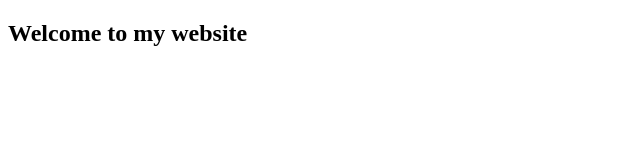
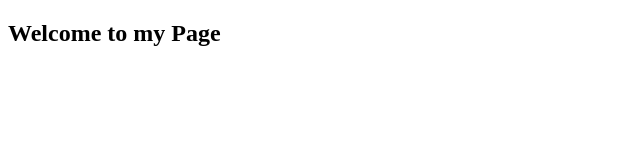
Before and after one commit to PavloPro7/mate, a website: page index.html in a window 1280 px wide. Shown: the full height of the page, 0-640 px from the left. Drawn offline with Linux system fonts and the light colour scheme.

Commit message:
did squash. Unified 2 commits in entire one

```diff
--- a/index.html
+++ b/index.html
@@ -6,6 +6,6 @@
     <title>Document</title>
 </head>
 <body>
-    <h2>Welcome to my website</h2>
+    <h2>Welcome to my Page</h2>
 </body>
 </html>
```
Also changed, not shown: products.html (+1 -1 lines).
